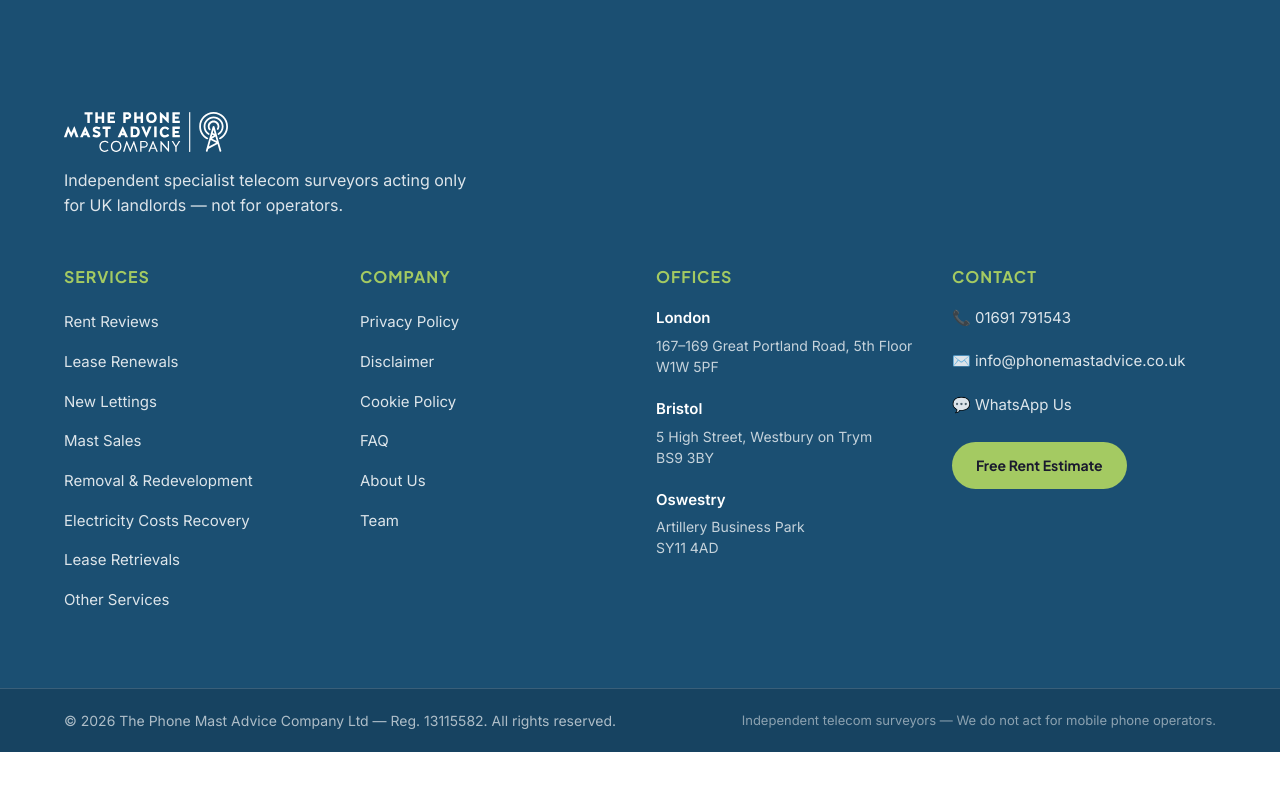
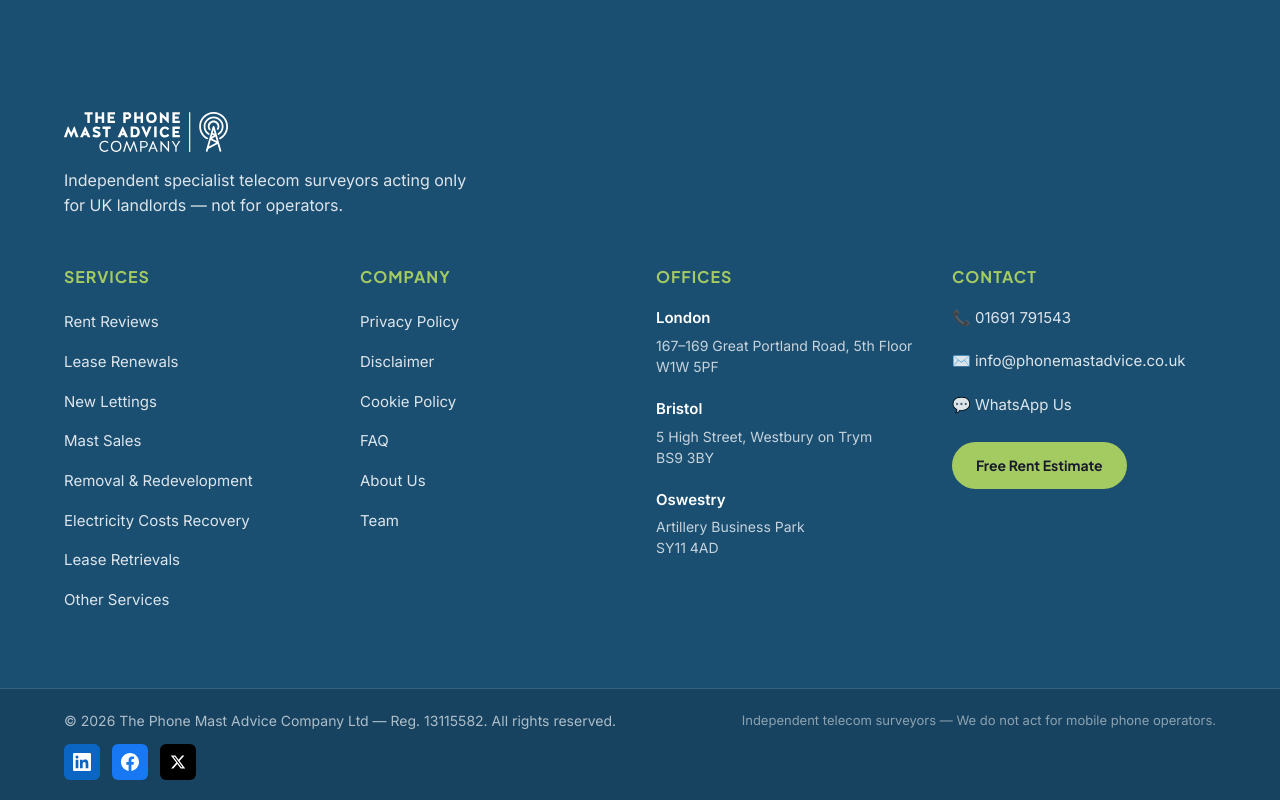
Before and after one commit to AdrianoVS87/phonemast-nextjs, a Next.js app: page / in a window 1280 px wide. Shown: the part 6416-7216 px from the top of the page. Before the commit the page ends 7168 px from the top, so only its background shows below. Built offline with nearby package versions, Linux system fonts and the light colour scheme.

Commit message:
feat: add social media links with brand colours to footer — LinkedIn, Facebook, X

```diff
--- a/src/components/Footer.tsx
+++ b/src/components/Footer.tsx
@@ -250,6 +250,56 @@ export default function Footer() {
           <p style={{ color: "rgba(255,255,255,0.5)", fontSize: "0.8125rem", margin: 0 }}>
             Independent telecom surveyors — We do not act for mobile phone operators.
           </p>
+          <div style={{ display: "flex", gap: "12px", alignItems: "center" }}>
+            <a
+              href="https://www.linkedin.com/company/the-phone-mast-advice-company"
+              target="_blank"
+              rel="noopener noreferrer"
+              aria-label="LinkedIn"
+              style={{
+                display: "inline-flex", alignItems: "center", justifyContent: "center",
+                width: "36px", height: "36px", borderRadius: "6px",
+                backgroundColor: "#0A66C2", color: "#ffffff",
+                transition: "opacity 0.2s",
+              }}
+
+
+            >
+              <svg width="18" height="18" viewBox="0 0 24 24" fill="currentColor"><path d="M20.447 20.452h-3.554v-5.569c0-1.328-.027-3.037-1.852-3.037-1.853 0-2.136 1.445-2.136 2.939v5.667H9.351V9h3.414v1.561h.046c.477-.9 1.637-1.85 3.37-1.85 3.601 0 4.267 2.37 4.267 5.455v6.286zM5.337 7.433a2.062 2.062 0 01-2.063-2.065 2.064 2.064 0 112.063 2.065zm1.782 13.019H3.555V9h3.564v11.452zM22.225 0H1.771C.792 0 0 .774 0 1.729v20.542C0 23.227.792 24 1.771 24h20.451C23.2 24 24 23.227 24 22.271V1.729C24 .774 23.2 0 22.222 0h.003z"/></svg>
+            </a>
+            <a
+              href="https://www.facebook.com/sharer/sharer.php?u=https%3A%2F%2Fphonemastadvice.co.uk"
+              target="_blank"
+              rel="noopener noreferrer"
+              aria-label="Facebook"
+              style={{
+                display: "inline-flex", alignItems: "center", justifyContent: "center",
+                width: "36px", height: "36px", borderRadius: "6px",
+                backgroundColor: "#1877F2", color: "#ffffff",
+                transition: "opacity 0.2s",
+              }}
+
+
+            >
+              <svg width="18" height="18" viewBox="0 0 24 24" fill="currentColor"><path d="M24 12.073c0-6.627-5.373-12-12-12s-12 5.373-12 12c0 5.99 4.388 10.954 10.125 11.854v-8.385H7.078v-3.47h3.047V9.43c0-3.007 1.792-4.669 4.533-4.669 1.312 0 2.686.235 2.686.235v2.953H15.83c-1.491 0-1.956.925-1.956 1.874v2.25h3.328l-.532 3.47h-2.796v8.385C19.612 23.027 24 18.062 24 12.073z"/></svg>
+            </a>
+            <a
+              href="https://twitter.com/intent/tweet?url=https%3A%2F%2Fphonemastadvice.co.uk"
+              target="_blank"
+              rel="noopener noreferrer"
+              aria-label="X (Twitter)"
+              style={{
+                display: "inline-flex", alignItems: "center", justifyContent: "center",
+                width: "36px", height: "36px", borderRadius: "6px",
+                backgroundColor: "#000000", color: "#ffffff",
+                transition: "opacity 0.2s",
+              }}
+
+
+            >
+              <svg width="16" height="16" viewBox="0 0 24 24" fill="currentColor"><path d="M18.244 2.25h3.308l-7.227 8.26 8.502 11.24H16.17l-5.214-6.817L4.99 21.75H1.68l7.73-8.835L1.254 2.25H8.08l4.713 6.231zm-1.161 17.52h1.833L7.084 4.126H5.117z"/></svg>
+            </a>
+          </div>
         </div>
       </div>
     </footer>
```
